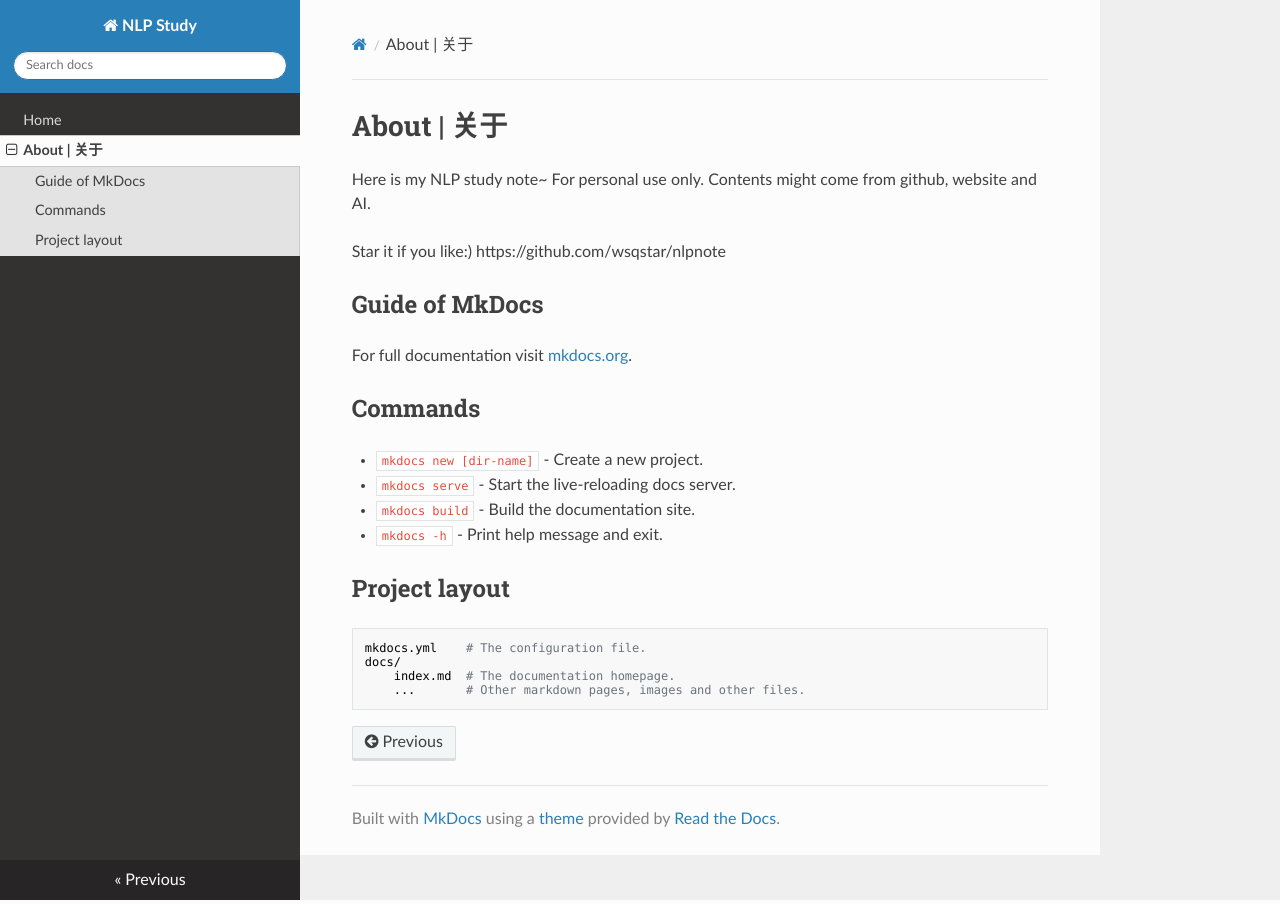
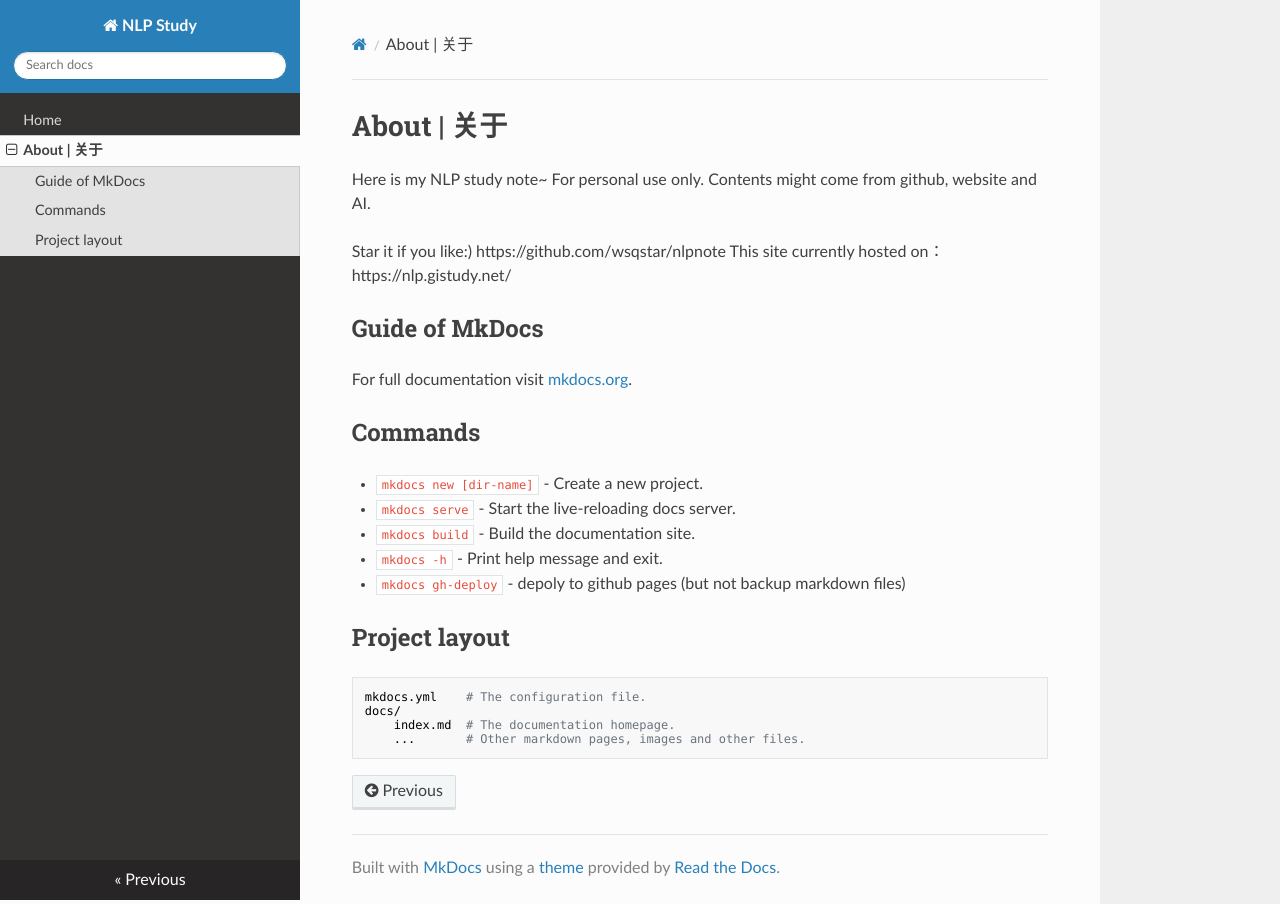
Before and after one commit to wsqstar/nlpnote, an MkDocs documentation site: the page built from docs/about.md, in a window 1280 px wide. Built offline with MkDocs 1.6.1, drawn with Linux system fonts in a browser that asks for light colours; nearby versions of some CDN libraries.

Commit message:
backup markdown

```diff
--- a/docs/about.md
+++ b/docs/about.md
@@ -4,6 +4,7 @@ For personal use only.
 Contents might come from github, website and AI.
 
 Star it if you like:) https://github.com/wsqstar/nlpnote
+This site currently hosted on：https://nlp.gistudy.net/
 ## Guide of MkDocs
 
 For full documentation visit [mkdocs.org](https://www.mkdocs.org).
@@ -14,6 +15,7 @@ For full documentation visit [mkdocs.org](https://www.mkdocs.org).
 * `mkdocs serve` - Start the live-reloading docs server.
 * `mkdocs build` - Build the documentation site.
 * `mkdocs -h` - Print help message and exit.
+* `mkdocs gh-deploy` - depoly to github pages (but not backup markdown files)
 
 ## Project layout
 
```
Also changed, not shown: site/about/index.html, site/index.html, site/search/search_index.json, 1 other file.
